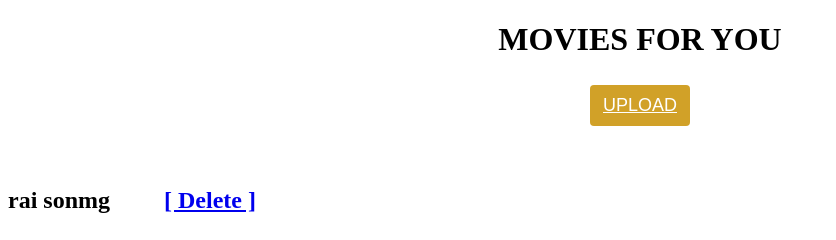
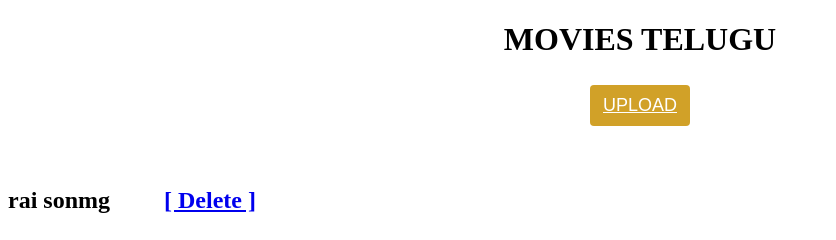
Before and after one commit to GovardhanGattu/mama, a Django app: page /movies/ in a window 1280 px wide. Shown: the top 240 px of the page, without its empty margins (0-836 px from the left). Run offline with Django 3.2, Linux system fonts and the light colour scheme; data comes from the database, SQL or seed files in the repository; some libraries are stand-ins or nearby versions.

Commit message:
Update movies.html

```diff
--- a/movies/templates/movies.html
+++ b/movies/templates/movies.html
@@ -58,7 +58,7 @@
 </head>
   <body>
 
-      <center><h1>MOVIES FOR YOU</h1>
+      <center><h1>MOVIES TELUGU</h1>
          <button class="button"><a href="{% url 'movieform' %}" style="color: white;">UPLOAD</a></button>
       </center>
 
```
